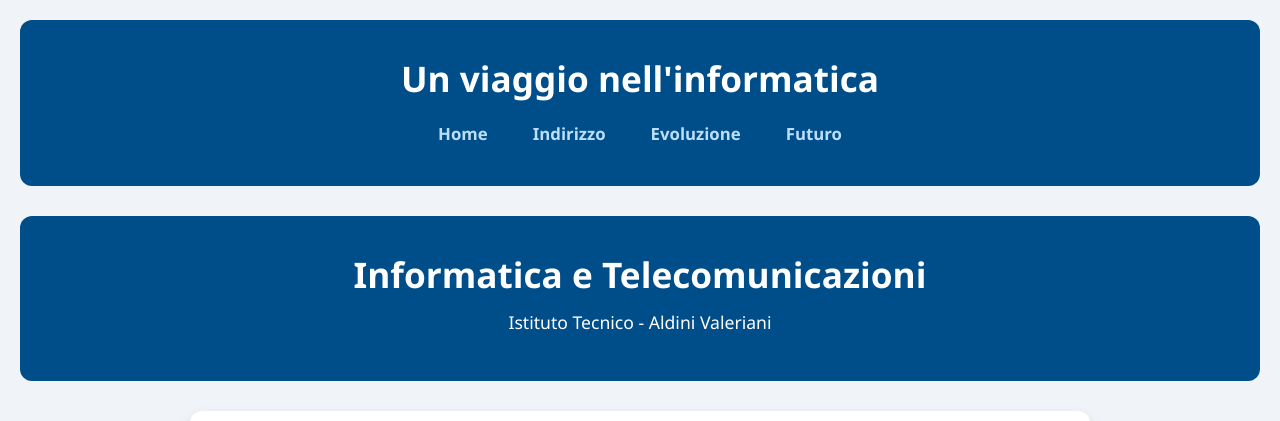
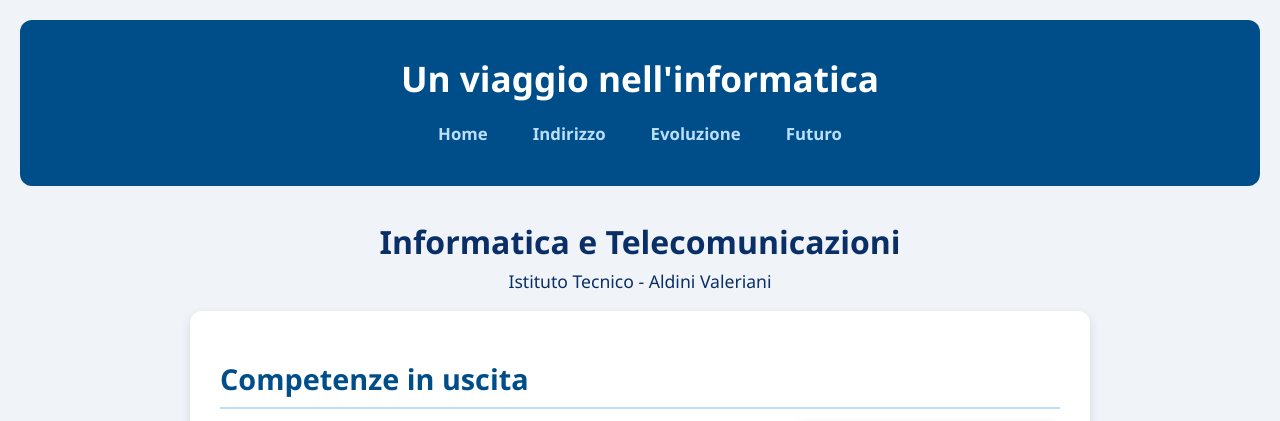
Before and after one commit to Khadija-hubb/principessedellaDIN, a plain HTML site: page indirizzo.html in a window 1280 px wide. Shown: the top 421 px of the page. Drawn offline with Linux system fonts and the light colour scheme.

Commit message:
indirizzo modificato

```diff
--- a/indirizzo.html
+++ b/indirizzo.html
@@ -20,10 +20,9 @@
     </nav>
   </header>
 
-  <header style="margin-bottom: 30px;">
-    <h1>Informatica e Telecomunicazioni</h1>
-    <p>Istituto Tecnico - Aldini Valeriani</p>
-  </header>
+
+    <h1 style="text-align: center;">Informatica e Telecomunicazioni</h1>
+    <p style="text-align: center;">Istituto Tecnico - Aldini Valeriani</p>
 
   <main>
     <section class="intro" style="margin-bottom: 40px;">
```
